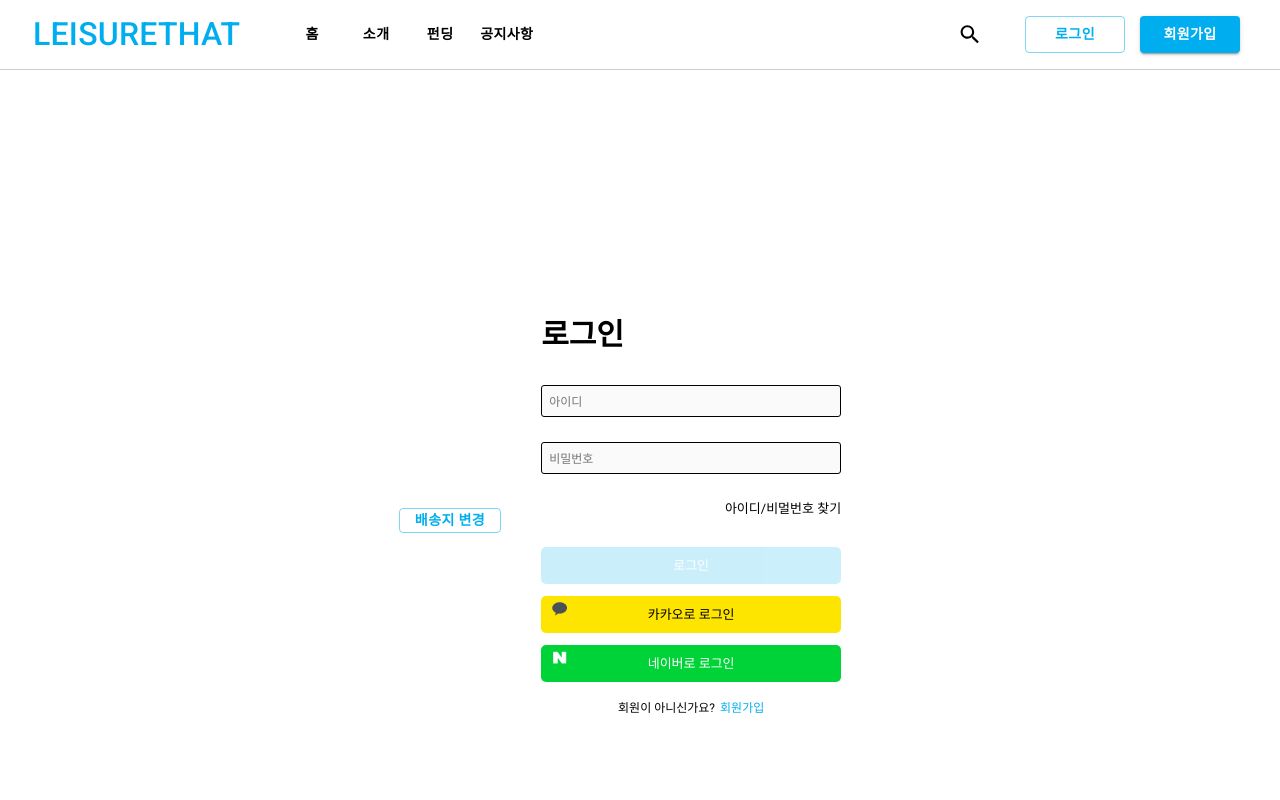
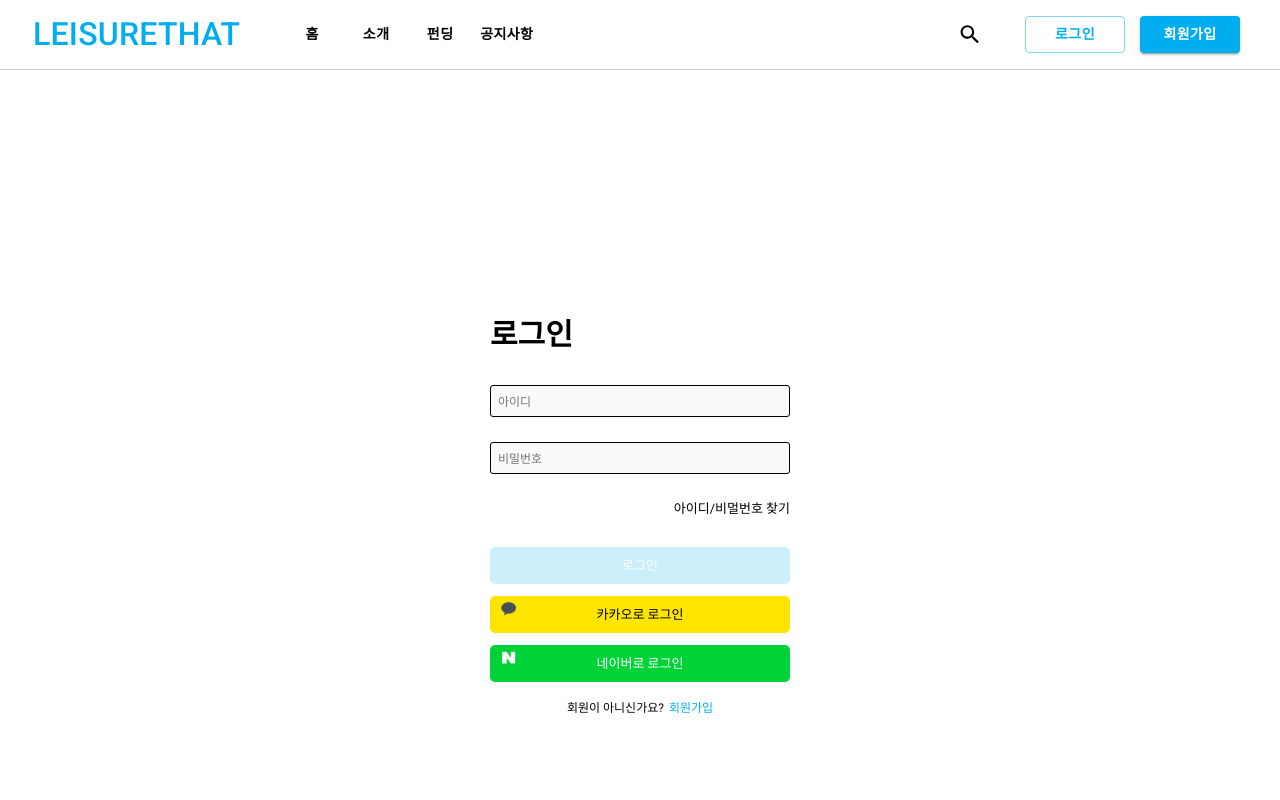
Before and after one commit to DaeyeonKim97/leisurethat-front, a React (Create React App) app: page /Login in a window 1280 px wide. Shown: the top 800 px of the page. Built offline with nearby package versions, Linux system fonts and the light colour scheme.

Commit message:
Update PublicLogin.js

```diff
--- a/src/public/pages/PublicLogin.js
+++ b/src/public/pages/PublicLogin.js
@@ -5,7 +5,6 @@ import { useLocation } from 'react-router-dom'
 import MainFormError from '../components/Login/MainFormError'
 import MainButton from '../components/Login/MainButton'
 import MainFormBox from '../components/Main/MainFormBox'
-import NestedModal from '../components/delivery/DeliveryModal'
 
 const BaseBox = styled.div`
   display: flex;
@@ -55,7 +54,6 @@ const PublicLogin = () => {
 
   return (
     <BaseBox>
-      <NestedModal />
       <MainFormBox>
         <div style={{ width: '300px', height: '400px' }}>
           <div style={{ fontSize: '30px', fontWeight: 'bolder' }}>로그인</div>
```
